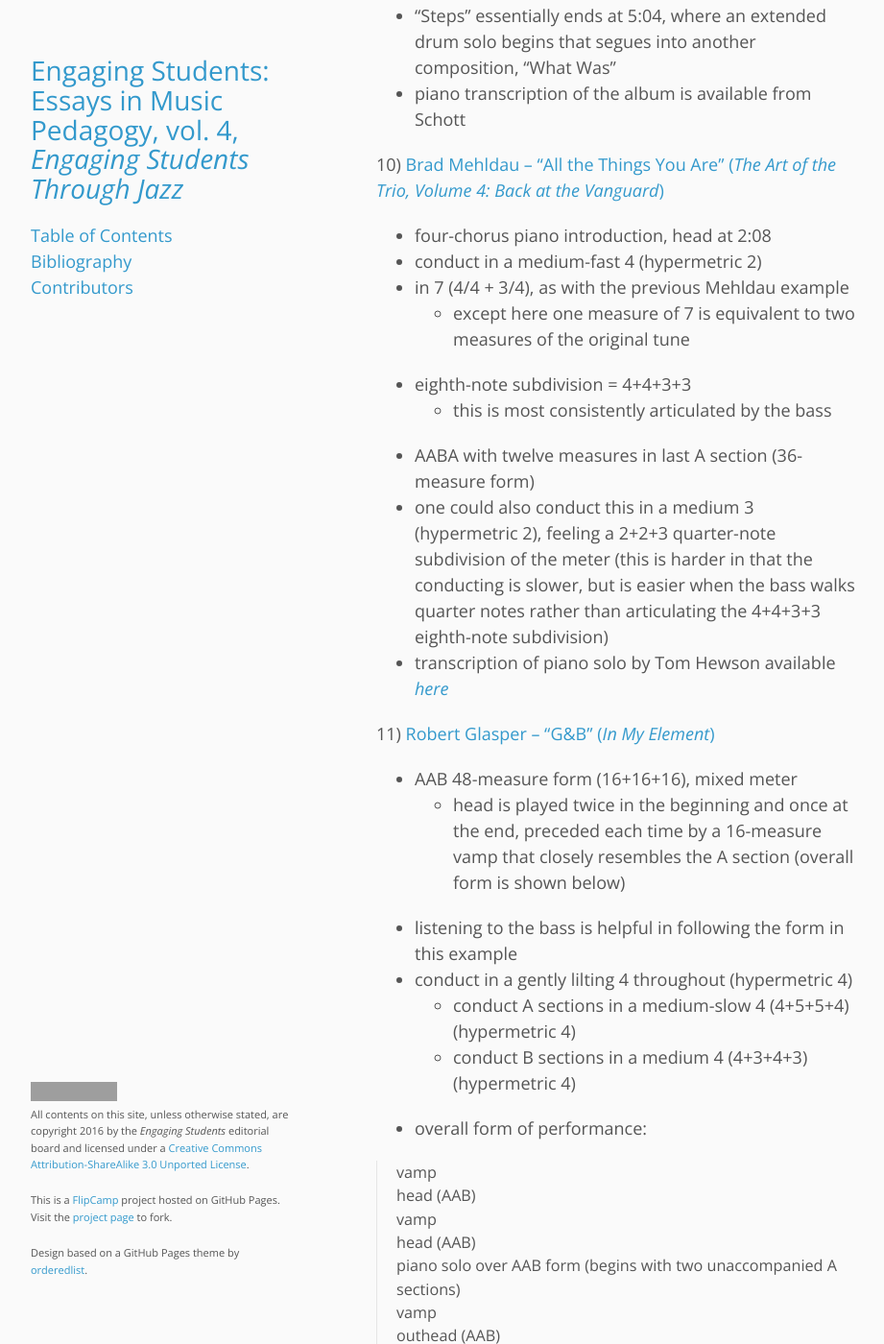
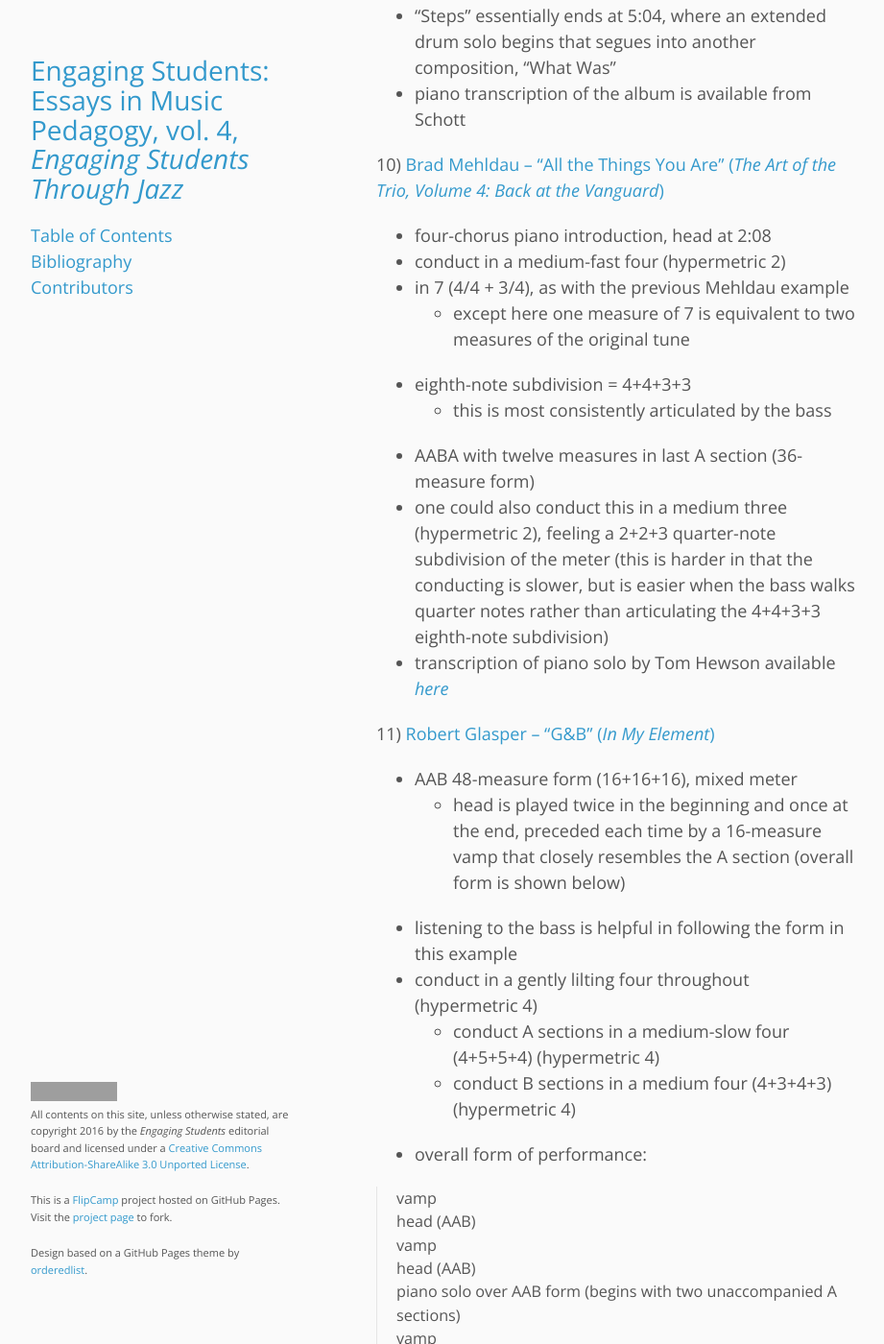
Before and after one commit to flipcamp/engagingstudents4, a Jekyll site: the page built from essays/pellegrin.md, in a window 1280 px wide and 1400 px high, scrolled down 16869 px. Shown: the whole window at 96% size, without its empty margins (178-1099 px from the left). Built offline with Jekyll 4.4.1, drawn with Linux system fonts in a browser that asks for light colours; comment, search, counter and statistics services are not loaded; some of the changed text lies outside the part shown; grey boxes are pictures that could not be loaded.

Commit message:
Minor fixes

```diff
--- a/essays/pellegrin.md
+++ b/essays/pellegrin.md
@@ -120,46 +120,46 @@
 1\) [Ella Fitzgerald and Duke Ellington – “It Don’t Mean a Thing (If It Ain’t Got That Swing)” (*Ella and Duke at the Côte D’Azur*)](http://open.spotify.com/track/1U60vGK1emZK7rjDeeUzdM)
 
 - 2:33 – vocalists and saxophone trade fours and eights in various combinations
-- conduct in a medium 4 (hypermetric 2)
+- conduct in a medium four (hypermetric 2)
 
 2\) [Miles Davis – “Four” (*Workin’ with the Miles Davis Quintet*)](http://open.spotify.com/track/644zdVPhE3YFFnAom35JGi)
 
 - 5:47 – trumpet and drums trade fours
-- conduct in a medium 4 (hypermetric 2)
+- conduct in a medium four (hypermetric 2)
 
 3\) [Hank Mobley – “Split Feelin’s” (*Soul Station*)](http://open.spotify.com/track/3V3r5GlxyDjubv9TiZuw1s)
 
 - 3:31 – saxophone and drums trade fours
-- conduct in a medium-fast 4 (hypermetric 2)
+- conduct in a medium-fast four (hypermetric 2)
 
 4\) [Max Roach – “Ezz-Thetic” (*Max Roach Plus Four*)](http://open.spotify.com/track/4RHjxxsQx0Pptxxae2wCTZ)
 
 - 6:29 – saxophone, trumpet, and drums trade fours
-- conduct in a fast 4 (hypermetric 2)
+- conduct in a fast four (hypermetric 2)
 
 #### Intermediate:
 
 5\) [Dizzy Gillespie, Sonny Stitt, and Sonny Rollins – “Eternal Triangle” (*Sonny Side Up*)](http://open.spotify.com/track/74F6yjhKkRIJHZPzFnXeSm)
 
 - 12:44 – trumpet and drums trade fours
-- conduct in a fast 4 (hypermetric 2)
+- conduct in a fast four (hypermetric 2)
 - famous “tenor battle” of trading solos at 6:21, though perhaps less appropriate for our aims here
 
 6\) [Hank Mobley – “No Room for Squares” (*No Room for Squares*)](http://open.spotify.com/track/5FsKNbwv7BlR7crawTE3IZ)
 
 - 5:00 – saxophone, trumpet, and drums trade fours
-- conduct in a medium-fast 4 (hypermetric 2)
+- conduct in a medium-fast four (hypermetric 2)
 
 7\) [Buddy Rich and Max Roach – “Figure Eights” (*Rich versus Roach*)](http://open.spotify.com/track/23EssvWYUPdrxyFpwDQkt0)
 
 - drummers Rich and Roach trade eights for entire performance
-- conduct in a medium 4 (hypermetric 4)
+- conduct in a medium four (hypermetric 4)
 - structure begins to breakdown at 3:38, when two beats appear to be added between solos
 
 8\) [Oscar Peterson and Clark Terry – “Shaw ‘Nuff” (*Oscar Peterson and Clark Terry*)](http://open.spotify.com/track/5bKgHCmdsGNLBLV64i5xDS)
 
 - 2:36 – trumpet and piano trade eights with no accompaniment (duo album)
-- conduct in a very fast 4 (hypermetric 2)
+- conduct in a very fast four (hypermetric 2)
 - Part of the humor and drama of this trading eights passage is the dialog the musicians have around tempo: Peterson pushes and Terry pulls back (sometimes in extreme fashion!); one must adapt to these fluctuations in conducting through the passage.
 
 #### Difficult:
@@ -167,7 +167,7 @@
 9\) [Snarky Puppy – “Lingus” (*We Like it Here*)](http://open.spotify.com/track/5P6vo51dtkBYWXswH1twvK)
 
 - 8:12 – synthesizer and ensemble trade eights and then fours
-- conduct in a fast 4 (hypermetric 1, according to transcription below)
+- conduct in a fast four (hypermetric 1, according to transcription below)
 - a transcription of the synthesizer solo and bass pattern by Yehezkel Raz can be downloaded [*here*](https://www.youtube.com/watch?v=sCwSqqOdFM0), and may be a useful tool
 - note the extended pickup (one and a half measures) keyboardist Cory Henry plays leading into his penultimate four-measure solo—the trading fours structure is unaffected by this
 - viral video of the live-audience studio recording [*here*](https://www.youtube.com/watch?v=L_XJ_s5IsQc) (Cory Henry solo begins at 4:17)
@@ -183,7 +183,7 @@
 11\) [Bill Evans – “T.T.T. (Twelve Tone Tune)” (*Blue in Green: The Concert in Canada*)](http://open.spotify.com/track/3Da9xKBgB9zEU0y1nGALtv)
 
 - 0:34 – (beginning of solo section): drums, bass, and piano trade choruses (twelves), each unaccompanied
-- conduct in a medium-fast 4 (hypermetric 2)
+- conduct in a medium-fast four (hypermetric 2)
 
 [*Return to description of Exercise Set 1.*](#onedesc)
 
@@ -213,12 +213,12 @@
 
 1\) [Charlie Parker – “Scrapple From the Apple” (from *Jazz Masters* compilation)](http://open.spotify.com/track/7flQESHoCoDzirWF4IkKGq)
 
-- conduct in a medium 4 (hypermetric 2)
+- conduct in a medium four (hypermetric 2)
 - 32-measure AABA form (chord changes based on “I Got Rhythm”)
 
 2\) [Miles Davis – “All Blues” (*Kind of Blue*)](http://open.spotify.com/track/0TUa7gBg7LJH6B8dkNVioU)
 
-- conduct in a slow 4 (hypermetric 2)
+- conduct in a slow four (hypermetric 2)
 - twelve-measure form
 - eight-measure intro (vamp)
   - head/form starts when trumpet enters
@@ -226,7 +226,7 @@
 
 3\) [Thelonious Monk and John Coltrane – “Nutty” (*Thelonious Monk with John Coltrane*)](http://open.spotify.com/track/0sWqnxofErf7mk8VKgbrXw)
 
-- conduct in a medium-slow 4 (hypermetric 2)
+- conduct in a medium-slow four (hypermetric 2)
 - 32-measure AABA form
 - piano drops out shortly into Coltrane’s solo
 
@@ -235,7 +235,7 @@
 4\) [Hiromi (Hiromi Uehara) – “Sicilian Blue” (*Place to Be*)](http://open.spotify.com/track/11jkvvgmAb9wDl6QRZ0Ahf)
 
 - one introductory chorus played freely, followed by vamp/intro, then head
-- conduct in a medium-slow 4 (hypermetric 2)
+- conduct in a medium-slow four (hypermetric 2)
   - but must adjust at the end of each chorus due to seven-measure phrase
 - AABA form (8+8+14+7)
   - fourteen-measure bridge divided 8+6
@@ -244,16 +244,16 @@
   - greater use of true rubato
   - an irregular phrase length produced by elision at the end of the form (end of bridge also irregular)
 - transcription of the head by A-len Yue available [*here*](https://imgv2-2-f.scribdassets.com/img/document/208166360/original/c4ab323d57/1455814456)
-- a simpler option is to conduct in 2 throughout (hypermetric 1)
+- a simpler option is to conduct in two throughout (hypermetric 1)
 
 5\) [Wynton Kelly Trio with Wes Montgomery – “Impressions” (*Smokin’ at the Half Note*)](http://open.spotify.com/track/4fTQabajAjSZfEZkfGmGRi)
 
-- conduct in a fast 4 (hypermetric 2)
+- conduct in a fast four (hypermetric 2)
 - 32-measure form (AABA)
 
 6\) [John Coltrane – “Countdown” (*Giant Steps*)](http://open.spotify.com/track/0m9kjCcQ6jSGBNuTAr0d0i)
 
-- conduct in a very fast 4 (hypermetric 2)
+- conduct in a very fast four (hypermetric 2)
 - 32-measure form (AA)
 - order of events (form gets *easier* to hear as performance progresses):
   - one chorus of drum solo, plus four extra measures
@@ -265,7 +265,7 @@
 7\) [John Coltrane – “Resolution” (*A Love Supreme*)](http://open.spotify.com/track/12drI98LeZfgwwpdVws9Zi)
 
 - solo bass introduction (head starts at 0:21)
-- conduct in a medium 4 (hypermetric 2)
+- conduct in a medium four (hypermetric 2)
 - for this example, simply keep track of the eight-measure hypermetric units (four conducted measures) and do not be concerned with the larger formal structure
   - the low fifths in the piano often occur on the downbeats of these eight-measure hypermetric downbeats
 - during the solos, the chord changes of the head are not followed
@@ -274,7 +274,7 @@
 
 8\) [Thelonious Monk – "Evidence” (*Thelonious Monk Quartet with John Coltrane at Carnegie Hall*)](http://open.spotify.com/track/27AXwsIBdtxLB0YEXptH1r)
 
-- conduct in a medium 4 (hypermetric 2)
+- conduct in a medium four (hypermetric 2)
 - 32-measure AABA form
 - highly syncopated theme
   - consult [*lead sheet*](http://2.bp.blogspot.com/-SsC5TsNP_Q8/UBv-xMCq1FI/AAAAAAAAAWM/Rpz9GRtmWgQ/s1600/Evidence.png) for assistance (also available from Hal Leonard in *Thelonious Monk Fake Book*)
@@ -285,7 +285,7 @@
 9\) [Chick Corea – “Steps” (*Now He Sings, Now He Sobs*)](http://open.spotify.com/track/725Y4Kg5DbwQjVt6UpznuF)
 
 - solo piano introduction (free) (head starts at 0:47)
-- conduct in a very fast 4 (hypermetric 2)
+- conduct in a very fast four (hypermetric 2)
   - for an added challenge, conduct in a medium-slow 4 (hypermetric 4) (this will conflict with the melodic structure of the head, but works during the solo section)
 - twelve-measure form
   - head: minor blues chord changes (4+4+4), but melodic structure is 6+6
@@ -297,13 +297,13 @@
 10\) [Brad Mehldau – “All the Things You Are” (*The Art of the Trio, Volume 4: Back at the Vanguard*)](http://open.spotify.com/track/77kiZTOELj5lsOanRu8vBV)
 
 - four-chorus piano introduction, head at 2:08
-- conduct in a medium-fast 4 (hypermetric 2)
+- conduct in a medium-fast four (hypermetric 2)
 - in 7 (4/4 + 3/4), as with the previous Mehldau example
   - except here one measure of 7 is equivalent to two measures of the original tune
 - eighth-note subdivision = 4+4+3+3
   - this is most consistently articulated by the bass
 - AABA with twelve measures in last A section (36-measure form)
-- one could also conduct this in a medium 3 (hypermetric 2), feeling a 2+2+3 quarter-note subdivision of the meter (this is harder in that the conducting is slower, but is easier when the bass walks quarter notes rather than articulating the 4+4+3+3 eighth-note subdivision)
+- one could also conduct this in a medium three (hypermetric 2), feeling a 2+2+3 quarter-note subdivision of the meter (this is harder in that the conducting is slower, but is easier when the bass walks quarter notes rather than articulating the 4+4+3+3 eighth-note subdivision)
 - transcription of piano solo by Tom Hewson available [*here*](https://tomhewson.files.wordpress.com/2013/12/allthethings.pdf)
 
 11\) [Robert Glasper – “G&B” (*In My Element*)](http://open.spotify.com/track/5P22GrIprYmnFZoR3P6142)
@@ -311,9 +311,9 @@
 - AAB 48-measure form (16+16+16), mixed meter
   - head is played twice in the beginning and once at the end, preceded each time by a 16-measure vamp that closely resembles the A section (overall form is shown below)
 - listening to the bass is helpful in following the form in this example
-- conduct in a gently lilting 4 throughout (hypermetric 4)
-  - conduct A sections in a medium-slow 4 (4+5+5+4) (hypermetric 4)
-  - conduct B sections in a medium 4 (4+3+4+3) (hypermetric 4)
+- conduct in a gently lilting four throughout (hypermetric 4)
+  - conduct A sections in a medium-slow four (4+5+5+4) (hypermetric 4)
+  - conduct B sections in a medium four (4+3+4+3) (hypermetric 4)
 - overall form of performance:
 
 > vamp
@@ -333,7 +333,7 @@
     - same 7/4 groove as in the Mehldau example
     - eighth-note subdivision: 4+4+3+3
     - quarter-note subdivision: 4+3
-  - an option is to conduct in a very fast 4 throughout (hypermetric 2), following the eighth-note subdivisions shown
+  - an option is to conduct in a very fast four throughout (hypermetric 2), following the eighth-note subdivisions shown
 
 [*Return to description of Exercise Set 2.*](#twodesc)
 
```
